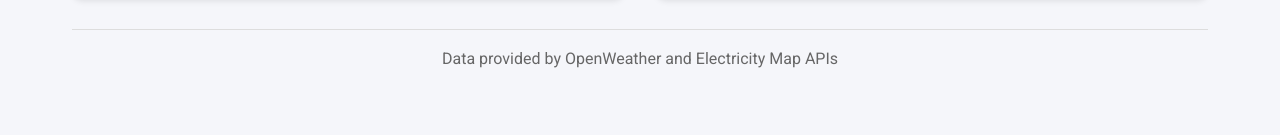
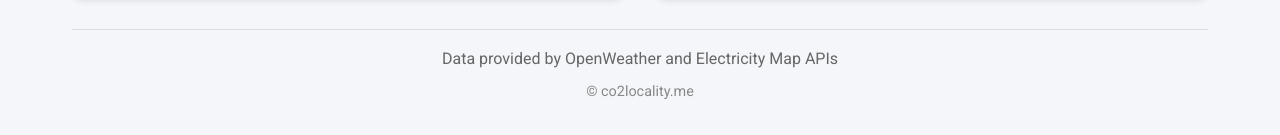
Before and after one commit to molokwuvictor/carbon-footprint-tracker, a website: page public/index.html in a window 1280 px wide. Shown: the part 778-913 px from the top of the page. Before the commit the page ends 882 px from the top, so only its background shows below. Drawn offline with nearby package versions, Linux system fonts and the light colour scheme.

Commit message:
Add copyright footer with co2locality.me

```diff
--- a/public/index.html
+++ b/public/index.html
@@ -38,6 +38,7 @@
 
         <footer>
             <p>Data provided by OpenWeather and Electricity Map APIs</p>
+            <p class="copyright">© co2locality.me</p>
         </footer>
     </div>
 
--- a/public/styles.css
+++ b/public/styles.css
@@ -113,6 +113,12 @@ footer {
     border-top: 1px solid #ddd;
 }
 
+.copyright {
+    margin-top: 0.5rem;
+    font-size: 0.9rem;
+    color: #888;
+}
+
 @media (max-width: 768px) {
     .container {
         padding: 1rem;
```
Also changed, not shown: index.html (+1 -1 lines).
